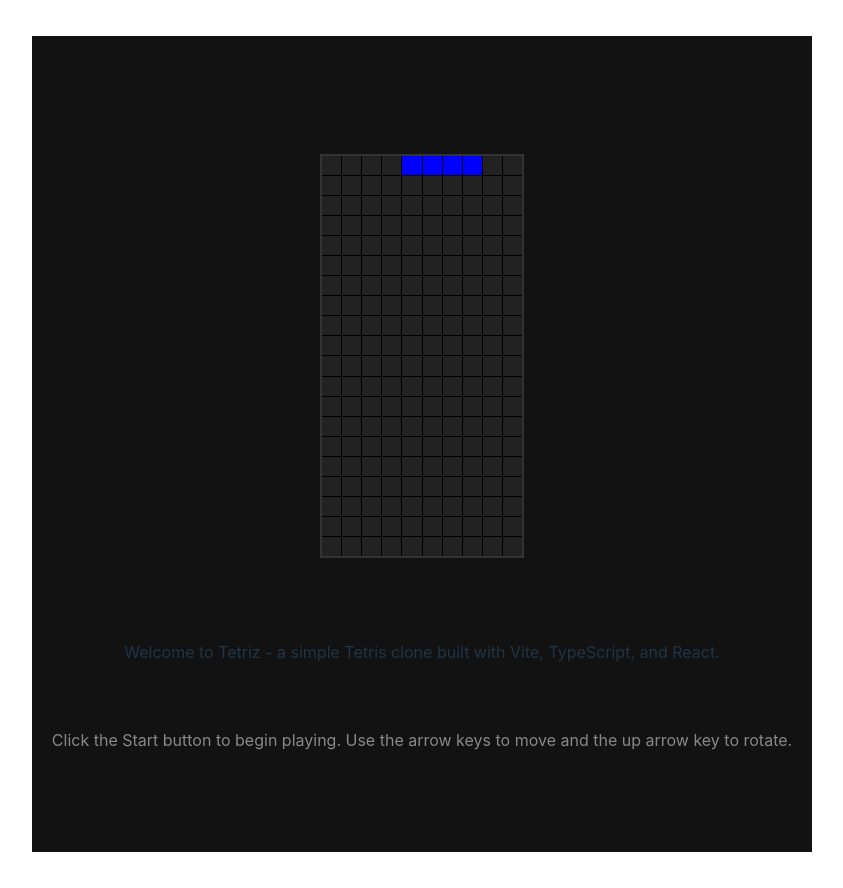
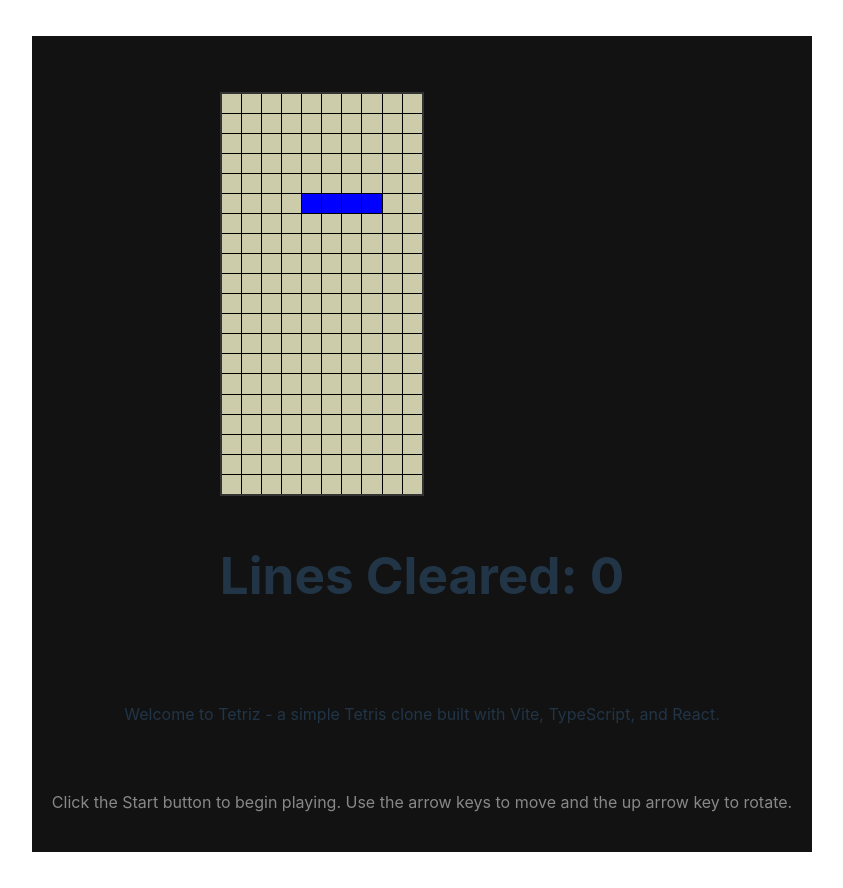
Before and after one commit to Adam-Robson/tetrix, a React (Vite) app: page / in a window 1280 px wide. Shown: the whole page, without its empty margins (230-1073 px from the left). Built offline with nearby package versions, Linux system fonts and the light colour scheme.

Commit message:
game rendering and state all controlled and functional; speed updates based on level

```diff
--- a/src/components/GameBoard.tsx
+++ b/src/components/GameBoard.tsx
@@ -5,20 +5,27 @@ import { SHAPES } from "../constants/tetromino";
 import { TetrominoShape } from "../types/tetromino";
 import { getRandomTetromino, rotateTetromino } from "../utils/tetromino";
 import { checkCollision } from "../utils/board";
+import { clearFullLines } from "../utils/board";
+import { calculateSpeed } from "../utils/game";
 
 const GameBoard: React.FC = () => {
+  const [speed, setSpeed] = useState<number>(1000);
+  const [level, setLevel] = useState<number>(1);
+  const [lastAnimationFrame, setLastAnimationFrame] = useState<number>(0);
+  // eslint-disable-next-line
+  const [running, setRunning] = useState<boolean>(true);
+  const [clearedLines, setClearedLines] = useState<number>(0);
   const [board, setBoard] = useState<Board>(createEmptyBoard());
   const [currentPiece, setCurrentPiece] = useState<{
     shape: TetrominoShape;
     position: { x: number; y: number };
   }>({
     shape: SHAPES[getRandomTetromino()],
-    position: { x: 4, y: 0 }, // Start in the middle of the board
+    position: { x: 4, y: 0 },
   });
 
-  // Function to merge the piece into the board
   const drawPieceOnBoard = (): Board => {
-    const newBoard = [...board].map((row) => [...row]); // Create a deep copy
+    const newBoard = [...board].map((row) => [...row]);
 
     currentPiece.shape.forEach((row, rowIdx) => {
       row.forEach((cell, colIdx) => {
@@ -32,7 +39,7 @@ const GameBoard: React.FC = () => {
             boardX >= 0 &&
             boardX < board[0].length
           ) {
-            newBoard[boardY][boardX] = "blue"; // Color for the J piece
+            newBoard[boardY][boardX] = "blue";
           }
         }
       });
@@ -41,40 +48,53 @@ const GameBoard: React.FC = () => {
     return newBoard;
   };
 
-  // Function to handle locking the piece into place
   const lockPiece = useCallback(() => {
     setBoard((prevBoard) => {
-      const newBoard = prevBoard.map((row) => [...row]); // Deep copy
+      const updatedGameBoard = [...prevBoard].map((row) => [...row]); // Deep copy
 
-      currentPiece.shape.forEach((row, rowIdx) => {
-        row.forEach((cell, colIdx) => {
+      currentPiece.shape.forEach((row, i) => {
+        row.forEach((cell, j) => {
           if (cell !== 0) {
-            const boardY = currentPiece.position.y + rowIdx;
-            const boardX = currentPiece.position.x + colIdx;
+            const boardY = currentPiece.position.y + i;
+            const boardX = currentPiece.position.x + j;
 
             if (
               boardY >= 0 &&
-              boardY < newBoard.length &&
+              boardY < updatedGameBoard.length &&
               boardX >= 0 &&
-              boardX < newBoard[0].length
+              boardX < updatedGameBoard[0].length
             ) {
-              newBoard[boardY][boardX] = "blue"; // Lock piece color
+              updatedGameBoard[boardY][boardX] = "blue"; // Lock piece color
             }
           }
         });
       });
 
+      try {
+        const { newBoard, clearedRows } = clearFullLines(updatedGameBoard);
+        setClearedLines((prevLines) => {
+          const totalClearedLines = prevLines + clearedRows;
+
+          if (Math.floor(totalClearedLines / 10) > level - 1) {
+            setLevel((prevLevel) => prevLevel + 1);
+            setSpeed(calculateSpeed(level + 1)); // Adjust speed based on new level
+          }
+
+          return totalClearedLines;
+        });
         return newBoard;
+      } catch (error) {
+        console.error("Error clearing full lines:", error);
+        return prevBoard;
+      }
     });
 
-    // Generate a new piece
     setCurrentPiece({
       shape: SHAPES[getRandomTetromino()],
       position: { x: 4, y: 0 },
     });
-  }, [currentPiece]);
+  }, [level, currentPiece]);
 
-  // Function to move the piece
   const movePiece = useCallback(
     (direction: "left" | "right" | "down") => {
       setCurrentPiece((prev) => {
@@ -130,7 +150,25 @@ const GameBoard: React.FC = () => {
     return () => window.removeEventListener("keydown", handleKeyPress);
   }, [movePiece, rotatePiece]);
 
+  useEffect(() => {
+    let animationFrameId: number;
+    const gameLoop = (currentTime: number) => {
+      if (!running) return;
+      const elapsedTime = currentTime - lastAnimationFrame;
+      if (elapsedTime > speed) {
+        movePiece("down");
+        setLastAnimationFrame(currentTime);
+      }
+      animationFrameId = requestAnimationFrame(gameLoop);
+    };
+
+    animationFrameId = requestAnimationFrame(gameLoop);
+
+    return () => cancelAnimationFrame(animationFrameId);
+  }, [lastAnimationFrame, running, speed, movePiece]);
+
   return (
+    <>
       <div
         style={{
           display: "grid",
@@ -150,12 +188,14 @@ const GameBoard: React.FC = () => {
               style={{
                 width: "100%",
                 height: "100%",
-              backgroundColor: cell ?? "#222", // Use cell color or default
+                backgroundColor: cell ?? "#cca", // Use cell color or default
               }}
             ></div>
           ))
         )}
       </div>
+      <p>Lines Cleared: {clearedLines}</p>
+    </>
   );
 };
 
--- a/src/utils/board.ts
+++ b/src/utils/board.ts
@@ -29,3 +29,21 @@ export const checkCollision = (
   }
   return false; // No collision
 };
+
+export const clearFullLines = (
+  board: Board
+): { newBoard: Board; clearedRows: number } => {
+  const rowsToKeep = board.filter((row) => row.some((cell) => cell === null));
+
+  const clearedRows = board.length - rowsToKeep.length;
+
+  const newBoard: Board = [
+    ...Array.from(
+      { length: clearedRows },
+      (): Row => Array<Cell>(board[0].length).fill(null)
+    ),
+    ...rowsToKeep,
+  ];
+
+  return { newBoard, clearedRows };
+};
--- /dev/null
+++ b/src/utils/game.ts
@@ -0,0 +1,3 @@
+export const calculateSpeed = (level: number): number => {
+  return Math.max(1000 - level * 100, 200); // Minimum speed is 200ms
+};
```
Lines whose indentation alone changed are shown as unchanged.
